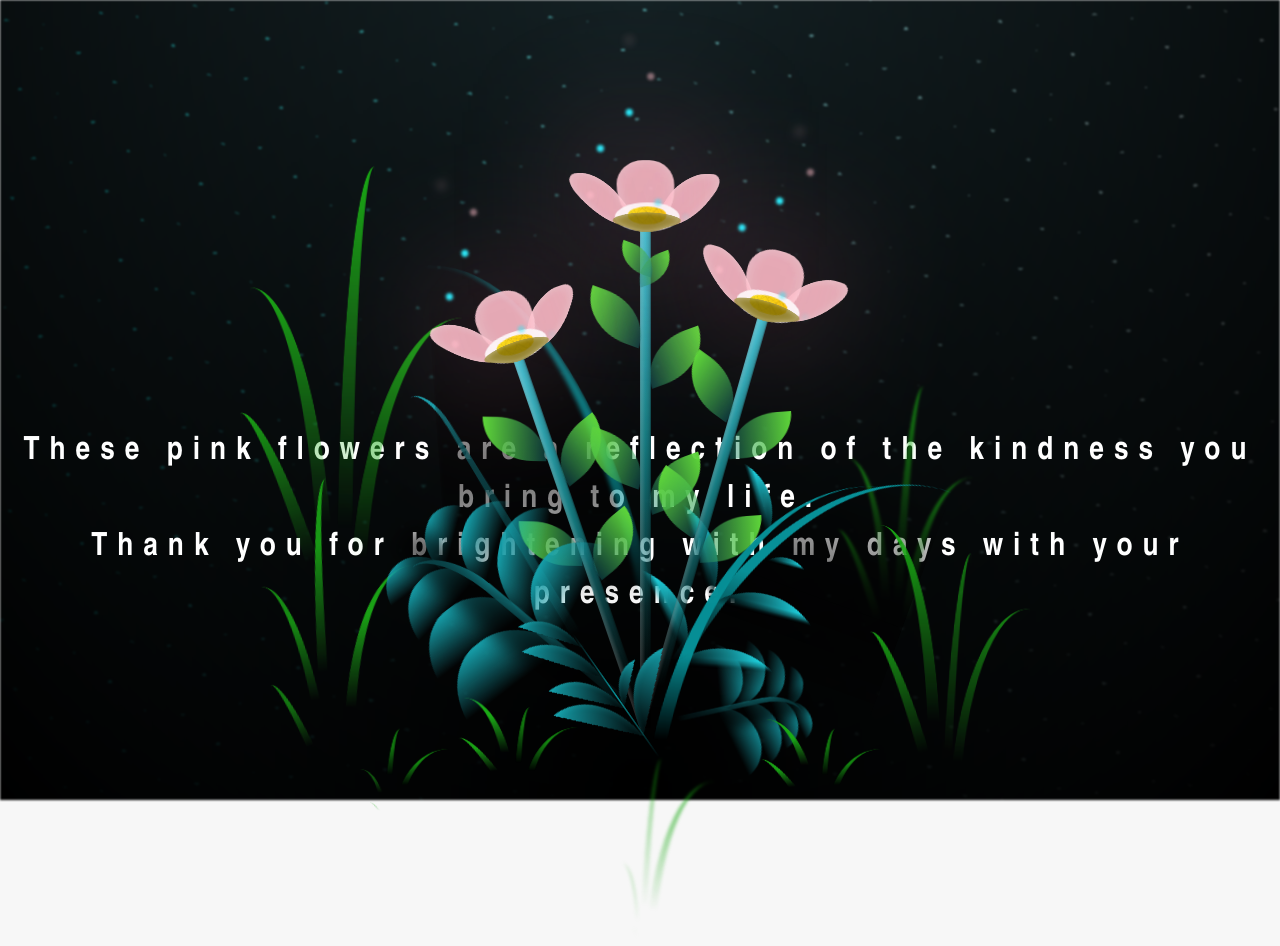
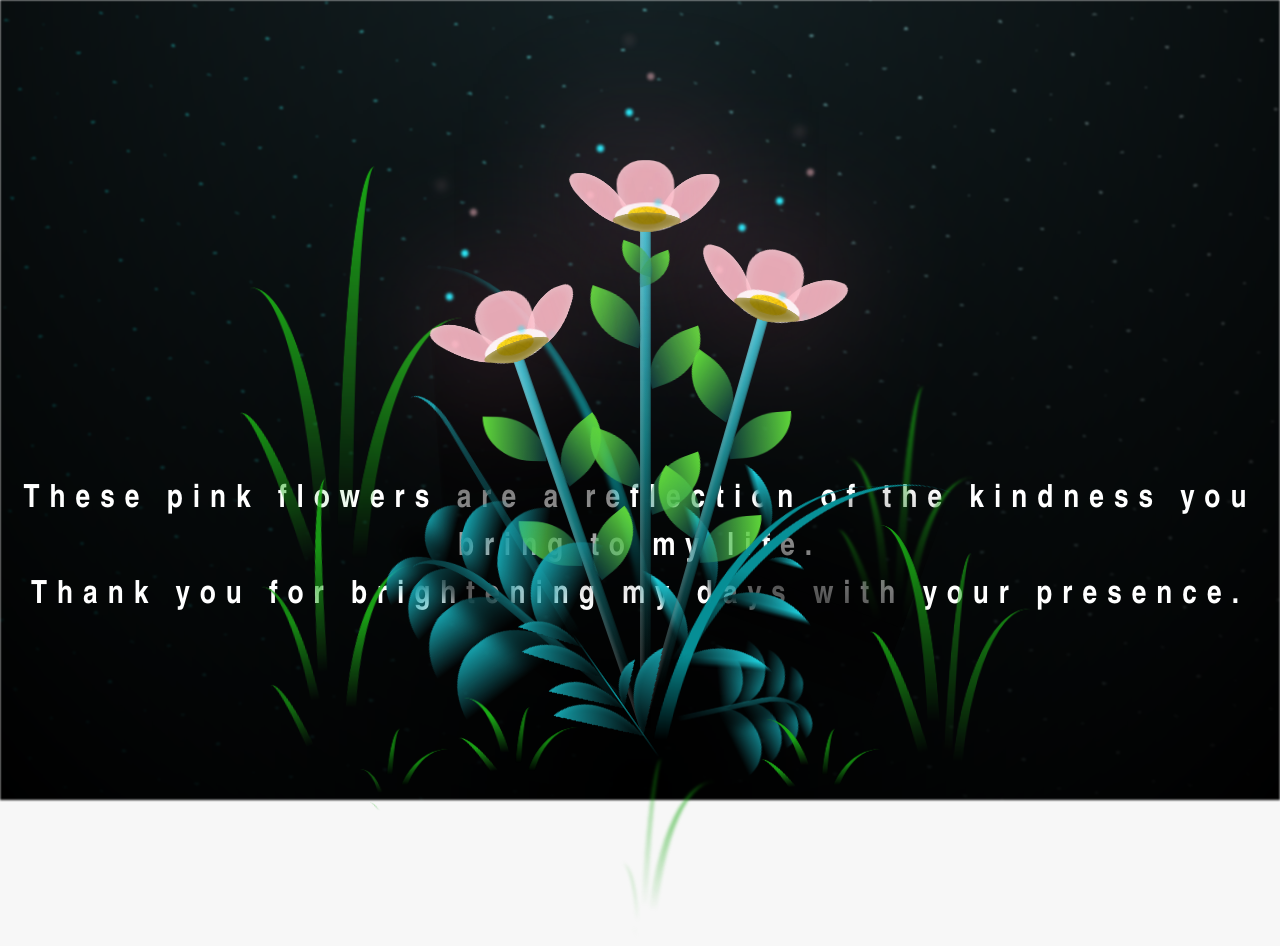
Before and after one commit to abeyafi/BuatKamu., a plain HTML site: page flower.html in a window 1280 px wide. Drawn offline with Linux system fonts and the light colour scheme.

Commit message:
Update flower.html

```diff
--- a/flower.html
+++ b/flower.html
@@ -13,7 +13,7 @@
     <div id="lyrics">
 
     </div>
-    <h1 class="titulo">These pink flowers are a reflection of the kindness you bring to my life. <br>Thank you for brightening with my days with your presence.
+    <h1 class="titulo">These pink flowers are a reflection of the kindness you bring to my life. <br>Thank you for brightening my days with your presence.
 </h1>
 
     <div class="night"></div>
```
